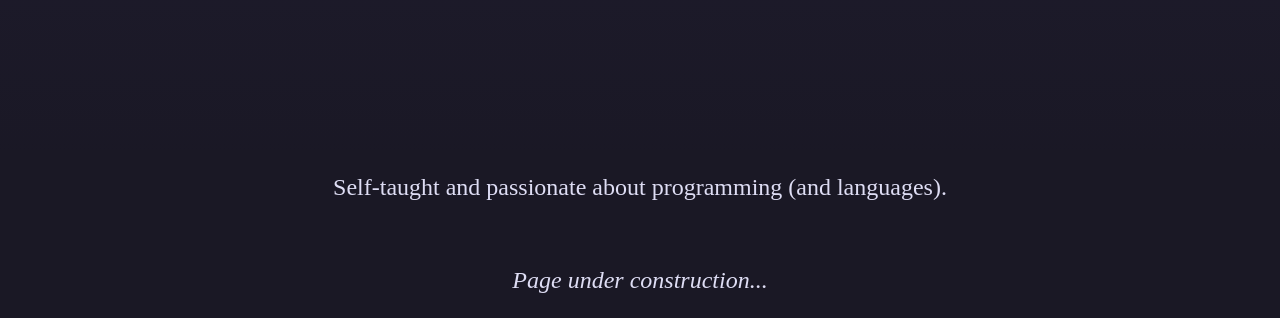
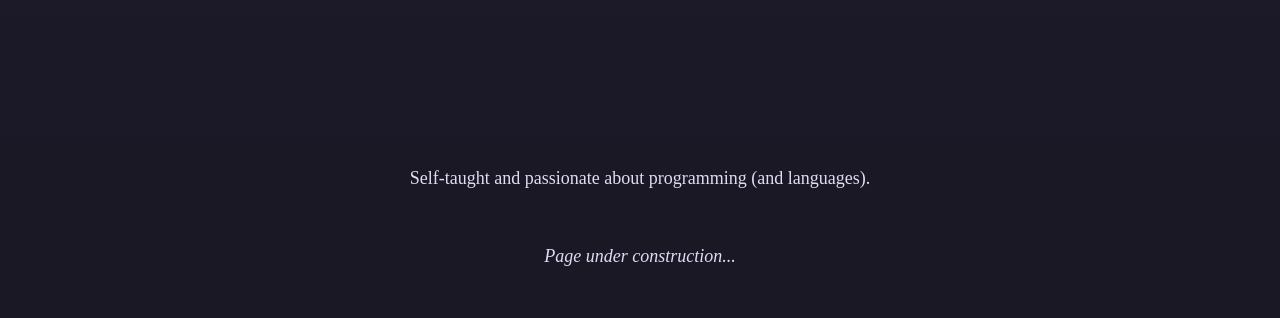
Before and after one commit to ALizarazoTellez/andersonlizarazo.com, a website: page src/index.html in a window 1280 px wide. Shown: the part 650-968 px from the top of the page. After the commit the page ends 935 px from the top, so only its background shows below. Drawn offline with Linux system fonts and the light colour scheme; a web font is replaced by a local one.

Commit message:
Use predefined units

```diff
--- a/src/style.css
+++ b/src/style.css
@@ -1,15 +1,21 @@
 @import url("https://fonts.googleapis.com/css2?family=Caveat:wght@400..700&family=Signika+Negative:wght@300..700&display=swap");
 
 :root {
+  /* Rosé Pine Colors. */
   --color-base: hsl(249deg 22% 12%);
   --color-text: hsl(245deg 50% 91%);
   --color-pine: hsl(197deg 49% 38%);
   --color-overlay: hsl(248deg 25% 18%);
   --color-surface: hsl(247deg 23% 15%);
-  --text-medium: 32px;
-  --text-large: 64px;
+
+  /* Size units. */
   --size-small: 16px;
   --size-medium: 32px;
+
+  /* Text sizes. */
+  --text-medium: 1.125rem;
+  --text-large: 2rem;
+  --text-x-large: 4rem;
 }
 
 * {
@@ -18,8 +24,11 @@
 
 body {
   margin: 0;
+
+  font-size: var(--text-medium);
   color: var(--color-text);
   text-align: center;
+
   background: var(--color-base);
 }
 
@@ -40,26 +49,23 @@ body {
   place-items: center;
 
   height: 100dvh;
+  padding: var(--size-small);
 
   background: linear-gradient(var(--color-overlay), var(--color-base));
 
   .name {
     font-family: "Signika Negative", serif;
-    font-size: var(--text-large);
+    font-size: var(--text-x-large);
   }
 
   .degree {
     font-family: Caveat, serif;
-    font-size: var(--text-medium);
+    font-size: var(--text-large);
     animation-name: fade-in;
     animation-duration: 3s;
   }
 }
 
-p {
-  font-size: 24px;
-}
-
 .italic {
   font-style: italic;
 }
```
